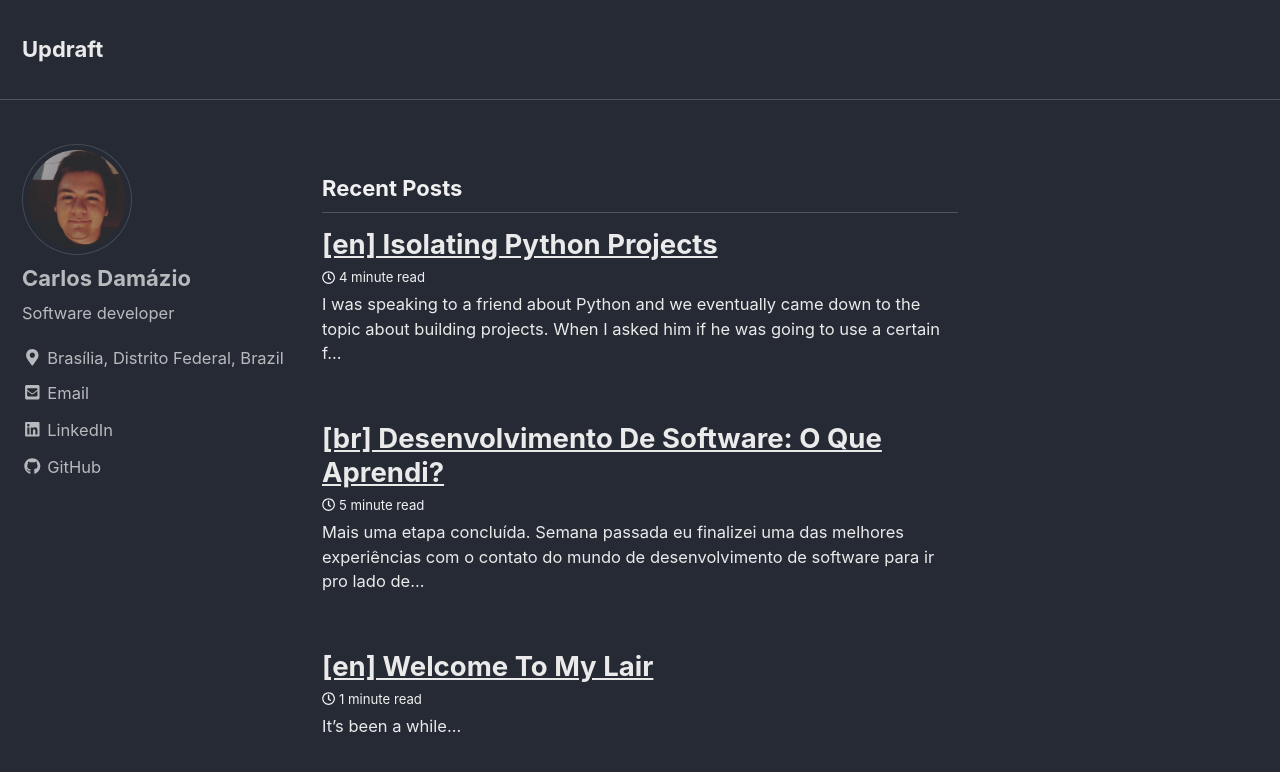
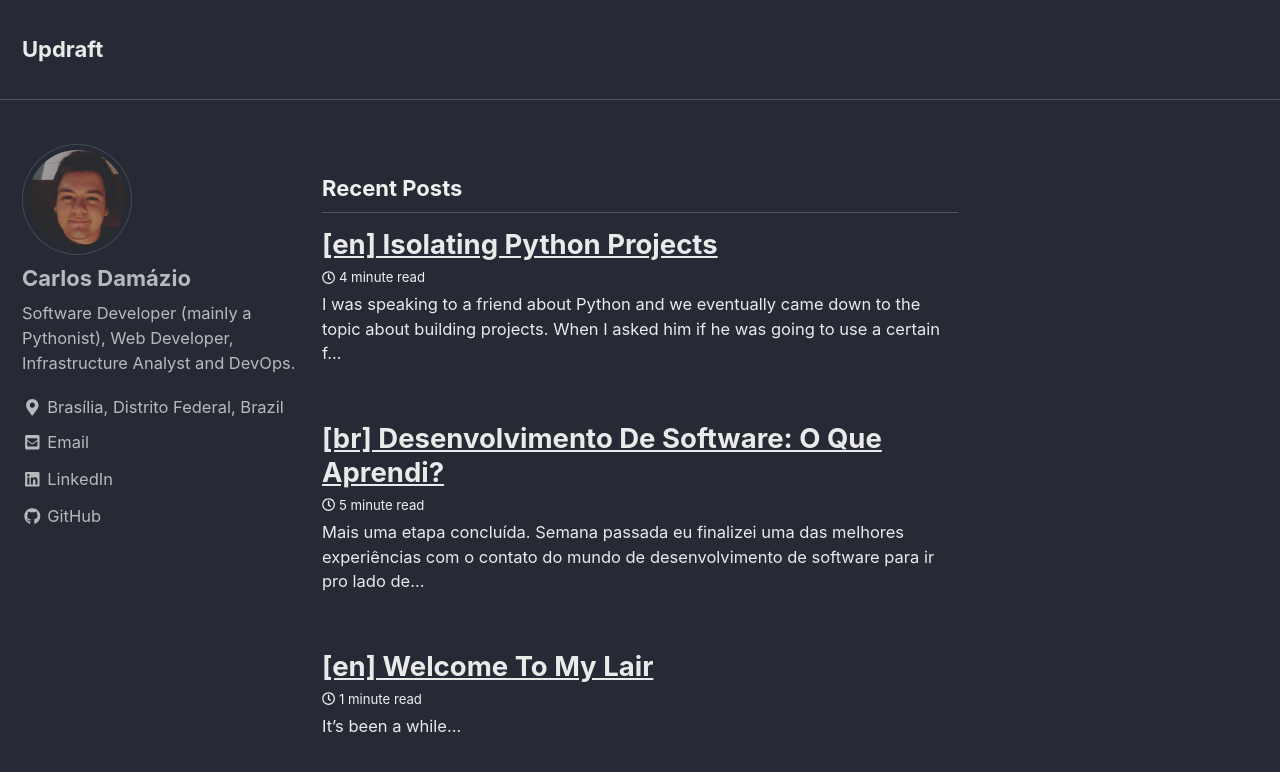
Before and after one commit to carlosdamazio/carlosdamazio.github.io, a Jekyll site: the page built from index.html, in a window 1280 px wide and 900 px high. Shown: the top 772 px of the window. Built offline with Jekyll 4.4.1, drawn with Linux system fonts in a browser that asks for light colours; nearby versions of some CDN libraries; the list of posts is cut into pages by our own code.

Commit message:
modified bio

```diff
--- a/_config.yml
+++ b/_config.yml
@@ -92,7 +92,7 @@ analytics:
 author:
   name             : "Carlos Damázio"
   avatar           : "/assets/images/avatar.jpg"
-  bio              : "Software developer"
+  bio              : "Software Developer (mainly a Pythonist), Web Developer, Infrastructure Analyst and DevOps."
   location         : "Brasília, Distrito Federal, Brazil"
   email            : "carlos.edamazio@gmail.com"
   uri              :
```
